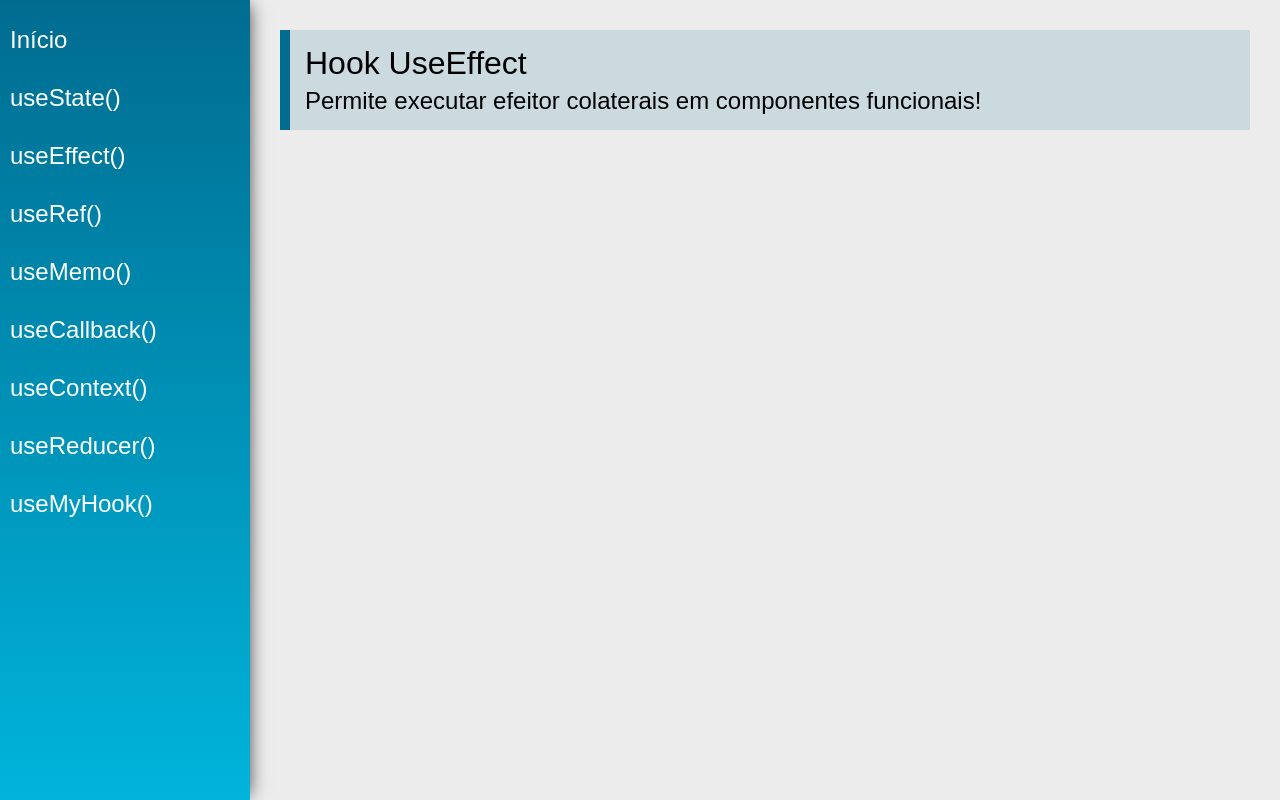
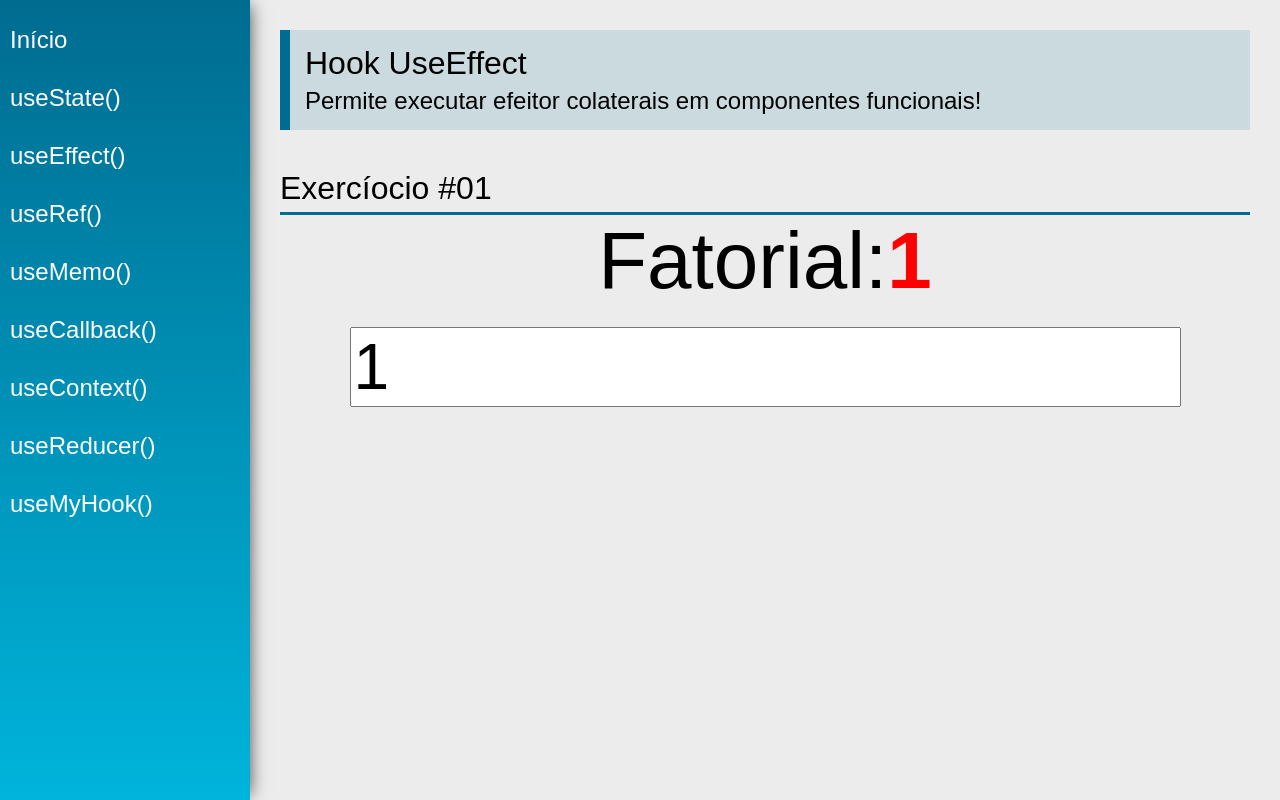
Before and after one commit to davidIsrael-rj/hooks_React, a React (Create React App) app: page /useEffect in a window 1280 px wide. Built offline with nearby package versions, Linux system fonts and the light colour scheme.

Commit message:
useEffect – Exercício #01

```diff
--- a/src/views/examples/UseEffect.jsx
+++ b/src/views/examples/UseEffect.jsx
@@ -1,13 +1,45 @@
-import React from "react";
+import React, { useEffect, useState } from "react";
 import PageTitle from "../../components/layout/PageTitle";
+import SectionTitle from "../../components/layout/SectionTitle";
 
-const UseEffect = (props)=>{
-    return(
+function calcFatorial(numero) {
+    const n = parseInt(numero)
+    if (n < 0) return -1
+    if (n === 0) return 1
+    return calcFatorial(n - 1) * n
+}
+
+const UseEffect = (props) => {
+    const [num, setNum] = useState(1)
+    const [fatorial, setFatorial] = useState(1)
+
+    useEffect(function () {
+        setFatorial(calcFatorial(num))
+    }, [num])
+
+    useEffect(function(){
+        if(fatorial > 1000000){
+            document.title = "Eita"
+        }
+    },[fatorial])
+
+    return (
         <div className="UseEffect">
             <PageTitle
                 title="Hook UseEffect"
                 subtitle="Permite executar efeitor colaterais em componentes funcionais!"
             />
+            <SectionTitle title="Exercíocio #01"/>
+            <div className="center">
+                <div>
+                    <span className="text">Fatorial:</span>
+                    <span className="text red">{fatorial === -1 ? 'Nâo existe': fatorial}</span>
+                </div>
+                <input type="number"
+                    className="input"
+                    value={num}
+                    onChange={e => setNum(e.target.value)} />
+            </div>
         </div>
     )
 }
```
